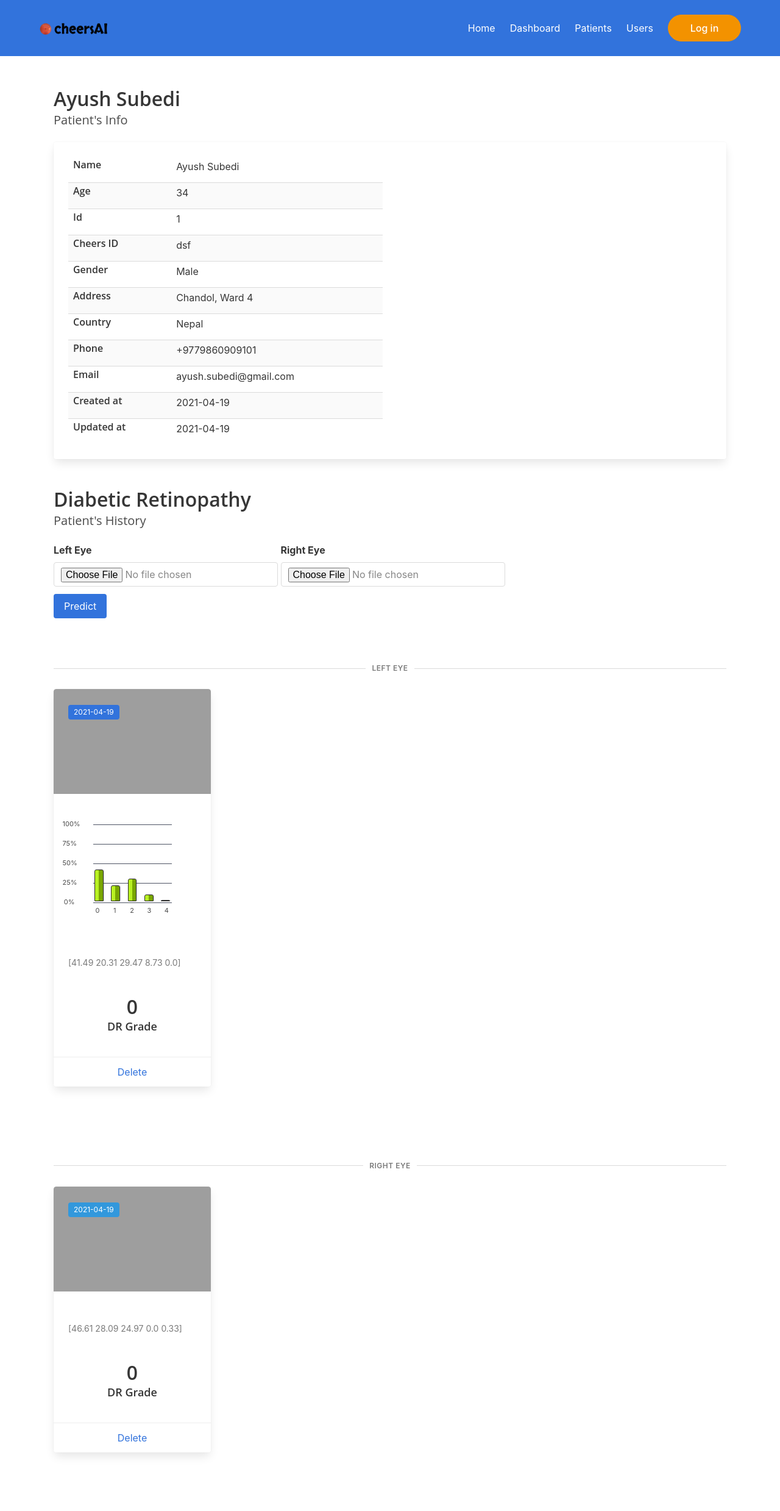
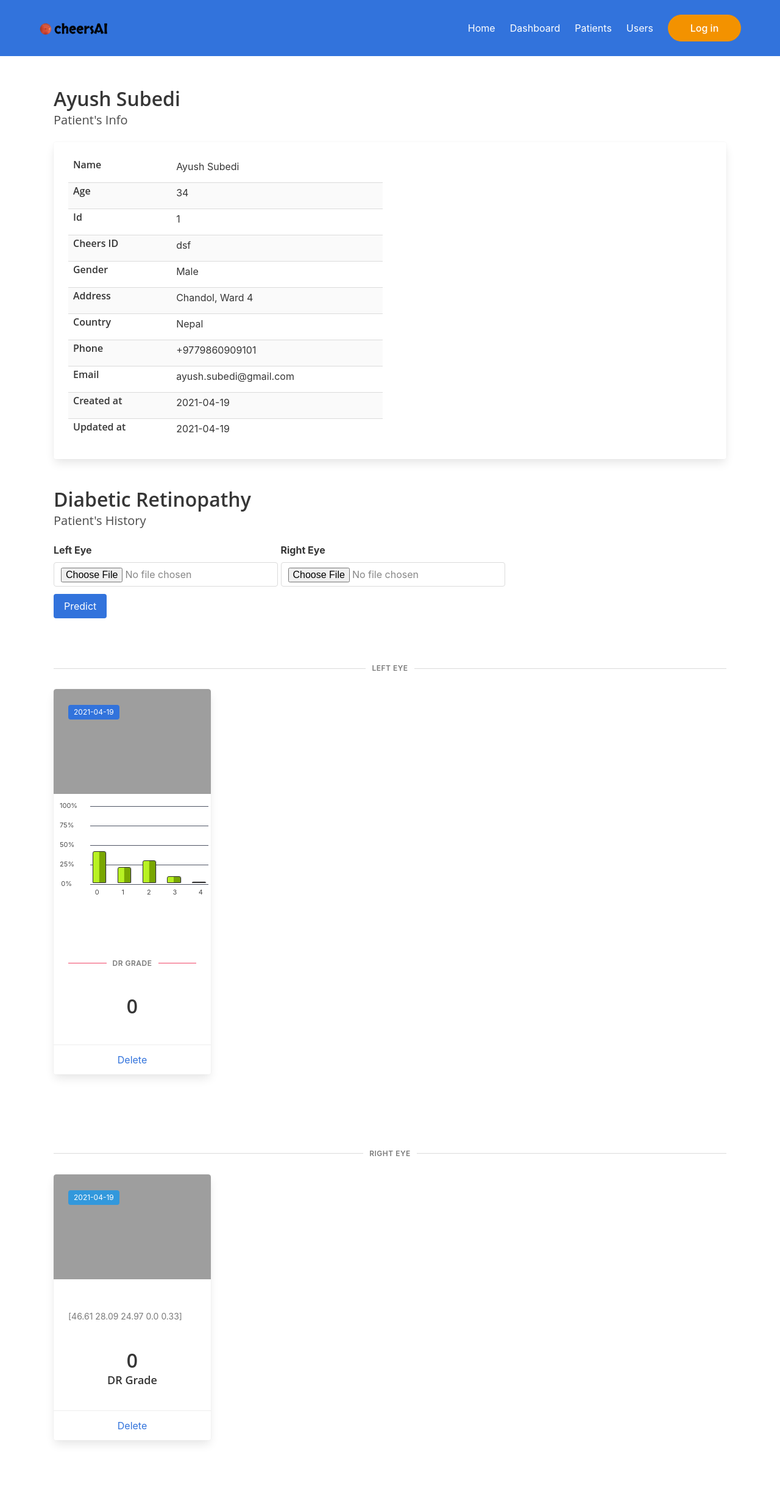
Before and after one commit to ayushsubedi/cheersAI, a Flask app: page /patient/1 in a window 1280 px wide. Shown: the whole page at 61% size. After the commit the page ends 2368 px from the top, so only its background shows below. Run offline with Flask 2, Linux system fonts and the light colour scheme; data comes from the database, SQL or seed files in the repository; some libraries are stand-ins or nearby versions; grey boxes are pictures that could not be loaded.

Commit message:
clean design

```diff
--- a/cheersAI/static/css/chart.css
+++ b/cheersAI/static/css/chart.css
@@ -49,10 +49,11 @@
 
 
 #bar-chart {
-  height: 190px;
-  width: 50%;
+  height: 200px;
+  width: 75%;
   position: relative;
-  margin: 50px auto 0;
+  margin-left: 60px;
+  margin-top: 20px;
 }
 #bar-chart * {
   box-sizing: border-box;
@@ -66,7 +67,7 @@
   padding: 0 2%;
   position: absolute;
   width: 100%;
-  z-index: 10;
+  z-index: 20;
 }
 #bar-chart .bar-group {
   display: block;
--- a/cheersAI/templates/patient.html
+++ b/cheersAI/templates/patient.html
@@ -87,7 +87,6 @@
             <figure class="image is-3by2">
               <img src="{{ url_for('static', filename='uploaded_img/dr/')}}{{ history.image_left }}" alt="">
             </figure>
-            <section>
               <div id="bar-chart">
                 <div class="graph">
                    <ul class="x-axis">
@@ -115,7 +114,7 @@
                    </div>
                 </div>
              </div>
-            </section>
+
             <div class="card-content is-overlay is-clipped">
               <span class="tag is-link">
                 {{history.date_create.strftime('%Y-%m-%d')}}
@@ -124,9 +123,10 @@
         </div>
         <div class="card-content">
           <div class="content">
-            <small class="has-text-grey">[{{history.prediction_left_all}}]</small>
+            <div>
+              <div class="divider is-danger">DR Grade</div>
+            </div>
             <h3 class="title is-3 has-text-centered">{{ history.prediction_left }}</h3>
-            <h5 class="subtitle has-text-centered">DR Grade</h5>
           </div>
         </div>
         <footer class="card-footer">
```
